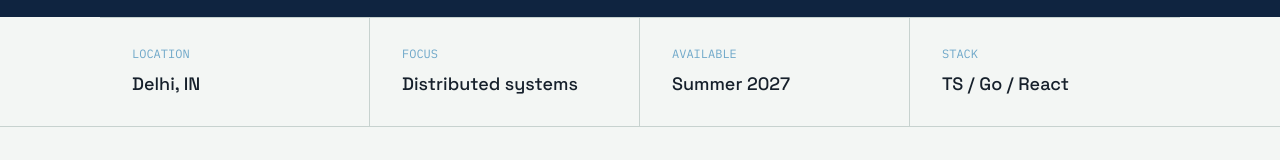
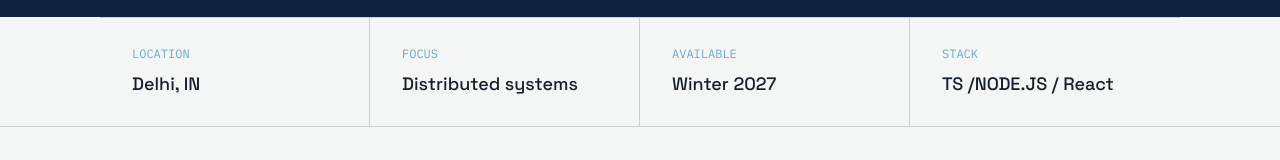
Before and after one commit to dev-manvendra/Portfolio, a React app: page / in a window 1280 px wide. Shown: the part 737-897 px from the top of the page. Built offline with nearby package versions, Linux system fonts and the light colour scheme; the HTML template or start-up script is replaced by a standard one.

Commit message:
feat: update availability and tech stack in Profile component stats

```diff
--- a/src/Components/Profile.jsx
+++ b/src/Components/Profile.jsx
@@ -17,8 +17,8 @@ const PROFILE_DATA = {
   stats: [
     { label: "LOCATION", value: "Delhi, IN" },
     { label: "FOCUS", value: "Distributed systems" },
-    { label: "AVAILABLE", value: "Summer 2027" },
-    { label: "STACK", value: "TS / Go / React" },
+    { label: "AVAILABLE", value: "Winter 2027" },
+    { label: "STACK", value: "TS /NODE.JS / React" },
   ],
   now: [
     {
```
